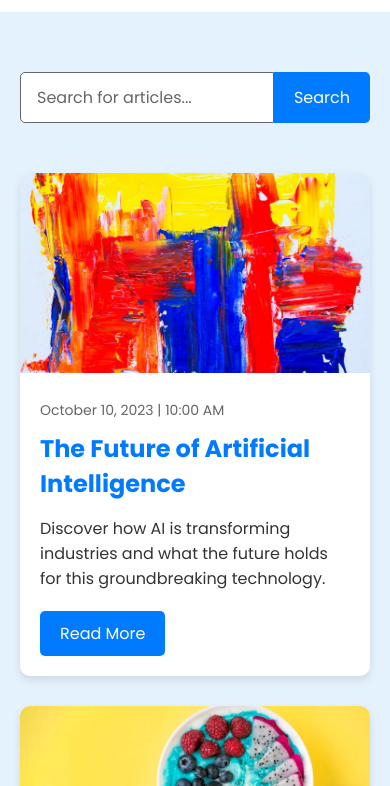
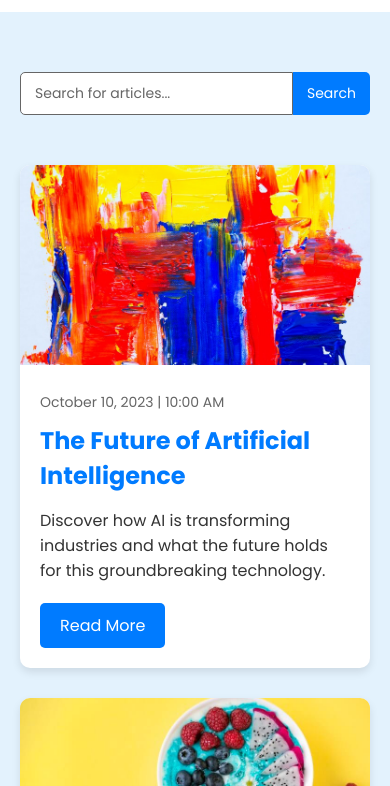
Before and after one commit to Qazim-tec/VoiceInfoPage, a plain HTML site: page index.html in a window 390 px wide. Shown: the part 58-844 px from the top of the page. Drawn offline with Linux system fonts and the light colour scheme.

Commit message:
searchbar

```diff
--- a/style.css
+++ b/style.css
@@ -792,6 +792,18 @@ body.dark-mode .social-icon img {
     display: block;
   }
 
+
+  .search-input {
+    max-width: 280px; /* Adjusts the input width for tablet screens */
+    font-size: 14px;  /* Reduces font size for better mobile fit */
+    padding: 10px 14px; /* Adjusts padding for mobile */
+}
+
+.search-button {
+    font-size: 14px; /* Reduces button font size */
+    padding: 10px 14px; /* Adjusts padding for better mobile fit */
+}
+
   .stories-container {
     flex-direction: column;
   }
```
